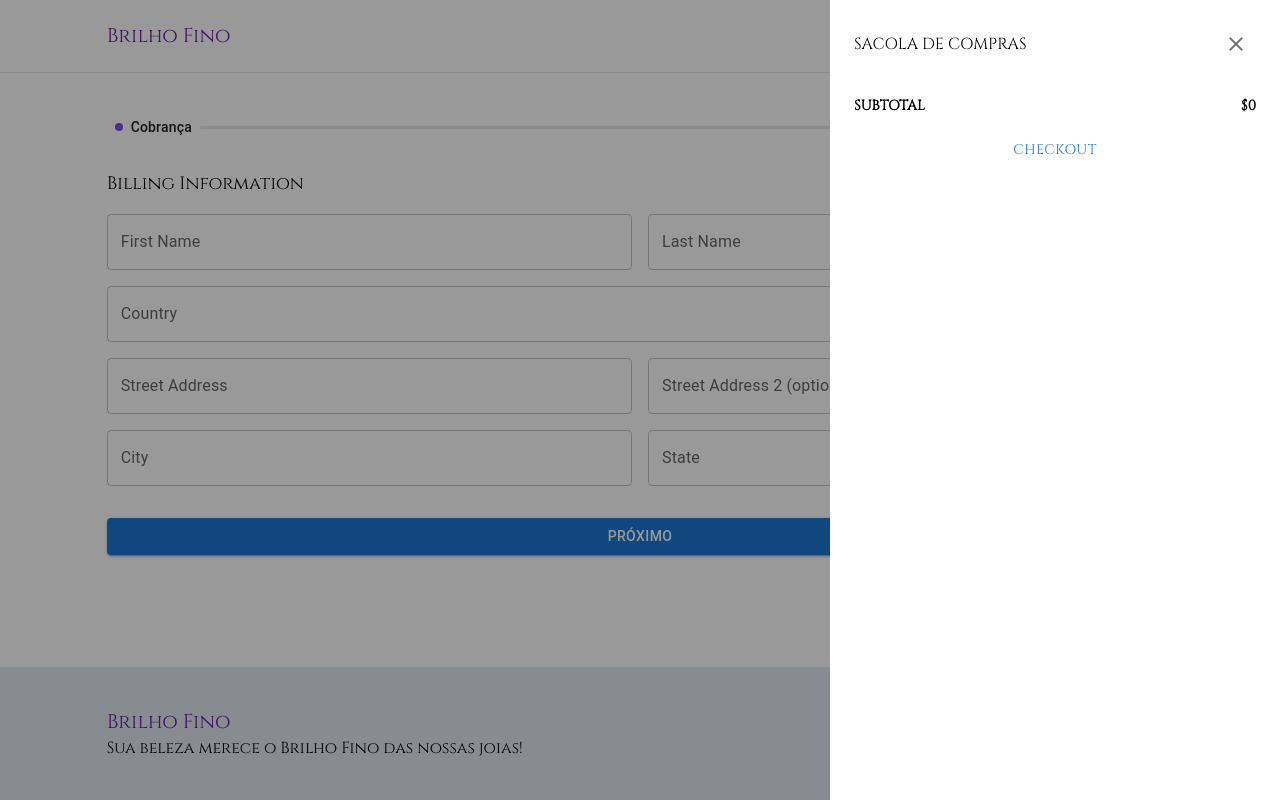
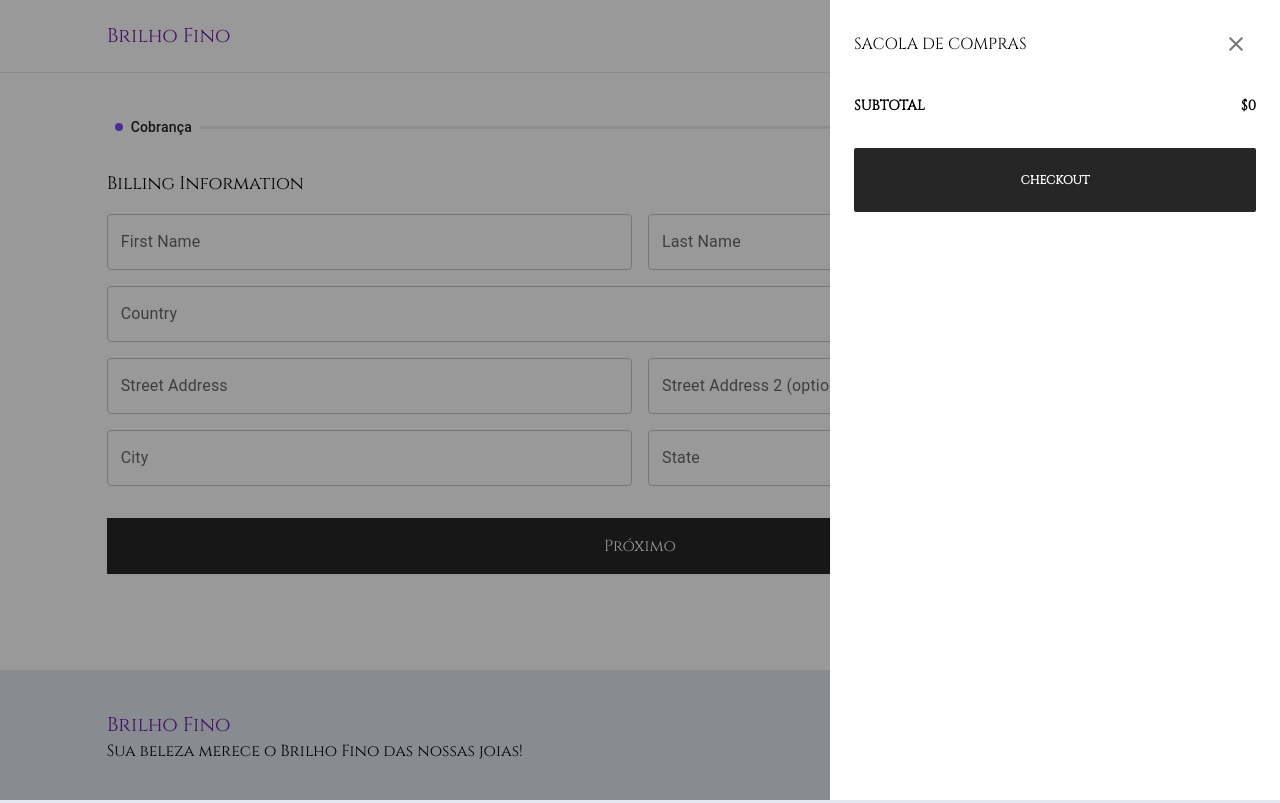
Before and after one commit to guigvd/next-brilho_fino, a Next.js app: page /Checkout in a window 1280 px wide. Both pictures are taken after a click on the button 1153 px from the left and 36 px from the top of the page. Built offline with nearby package versions, Linux system fonts and the light colour scheme; a web font is replaced by a local one.

Commit message:
material ui button fix

```diff
--- a/components/CartMenu.jsx
+++ b/components/CartMenu.jsx
@@ -1,7 +1,4 @@
 import {
-  Button,
-  Divider,
-  Icon,
   IconButton,
   useMediaQuery,
 } from "@mui/material";
@@ -109,13 +106,13 @@ const CartMenu = () => {
 
           {/* BUTTON */}
           <Link href="/Checkout">
-            <Button
-              className="bg-neutral-800 hover:text-neutral-900 text-white text-xs rounded-sm w-full py-6 mt-4 font-bold"
+            <button
+              className="bg-neutral-800 hover:bg-transparent hover:text-neutral-900 text-white text-xs rounded-sm w-full py-6 mt-4 font-bold transition duration-200"
               sx={{ fontFamily: "Cinzel" }}
               onClick={() => dispatch(setIsCartOpen({}))}
             >
               CHECKOUT
-            </Button>
+            </button>
           </Link>
         </div>
       </div>
--- a/components/Item.jsx
+++ b/components/Item.jsx
@@ -1,4 +1,4 @@
-import { Button, IconButton } from "@mui/material";
+import { IconButton } from "@mui/material";
 import AddIcon from "@mui/icons-material/Add";
 import RemoveIcon from "@mui/icons-material/Remove";
 
@@ -47,13 +47,13 @@ const Item = ({ item, _id, picture, category, material, name, price }) => {
             </IconButton>
           </div>
 
-          <Button
-            className="bg-gray-500 text-white text-sm rounded-sm"
+          <button
+            className="bg-gray-500 hover:bg-transparent text-white text-sm rounded-sm p-2 transition duration-200"
             sx={{ fontFamily: "Cinzel" }}
             onClick={() => dispatch(addToCart({ item: { ...item, count } }))}
           >
             ADD TO CART
-          </Button>
+          </button>
         </div>
       </div>
 
--- a/pages/Checkout.jsx
+++ b/pages/Checkout.jsx
@@ -3,7 +3,7 @@ import Footer from "../components/Footer";
 import Shipping from "./checkout/Shipping";
 import Payment from "./checkout/Payment";
 
-import { Button, Stepper, Step, StepLabel } from "@mui/material";
+import { Stepper, Step, StepLabel } from "@mui/material";
 import StepConnector, {
   stepConnectorClasses,
 } from "@mui/material/StepConnector";
@@ -150,24 +150,22 @@ const Checkout = () => {
 
                 <div className="flex justify-between gap-12">
                   {!isFirstStep && (
-                    <Button
-                      fullWidth
+                    <button
                       color="secondary"
                       variant="contained"
-                      className="bg-neutral-800 hover:bg-neutral-800/5 hover:text-neutral-800 border-r-0 py-4 px-10"
+                      className="bg-neutral-800 hover:bg-transparent hover:text-neutral-800 text-white shadow-sm border-r-0 py-4 px-10 w-full "
                       onClick={() => setActiveStep(activeStep - 1)}
                     >
                       Voltar
-                    </Button>
+                    </button>
                   )}
-                  <Button
-                    fullWidth
+                  <button
                     type="submit"
                     variant="contained"
-                    className="bg-neutral-800 hover:bg-neutral-800/5 hover:text-neutral-800 border-r-0 py-4 px-10 "
+                    className="bg-neutral-800 hover:bg-transparent hover:text-neutral-800 text-white shadow-sm border-r-0 py-4 px-10 w-full"
                   >
                     {!isSecondStep ? "Próximo" : "Fazer Pedido"}
-                  </Button>
+                  </button>
                 </div>
               </form>
             )}
--- a/pages/ItemDetails.jsx
+++ b/pages/ItemDetails.jsx
@@ -1,4 +1,4 @@
-import { Button, IconButton } from "@mui/material";
+import { IconButton } from "@mui/material";
 import AddIcon from "@mui/icons-material/Add";
 import RemoveIcon from "@mui/icons-material/Remove";
 
@@ -62,15 +62,15 @@ const ItemDetails = () => {
                 </IconButton>
               </div>
 
-              <Button
-                className="bg-neutral-800 text-white p-2 text-sm rounded-sm"
+              <button
+                className="bg-neutral-800 hover:bg-transparent text-white hover:text-neutral-800 p-2 text-sm rounded-sm transition duration-200"
                 sx={{ fontFamily: "Cinzel" }}
                 onClick={() =>
                   dispatch(addToCart({ item: { ...item, count } }))
                 }
               >
                 ADD TO CART
-              </Button>
+              </button>
             </div>
           </div>
         </div>
```
